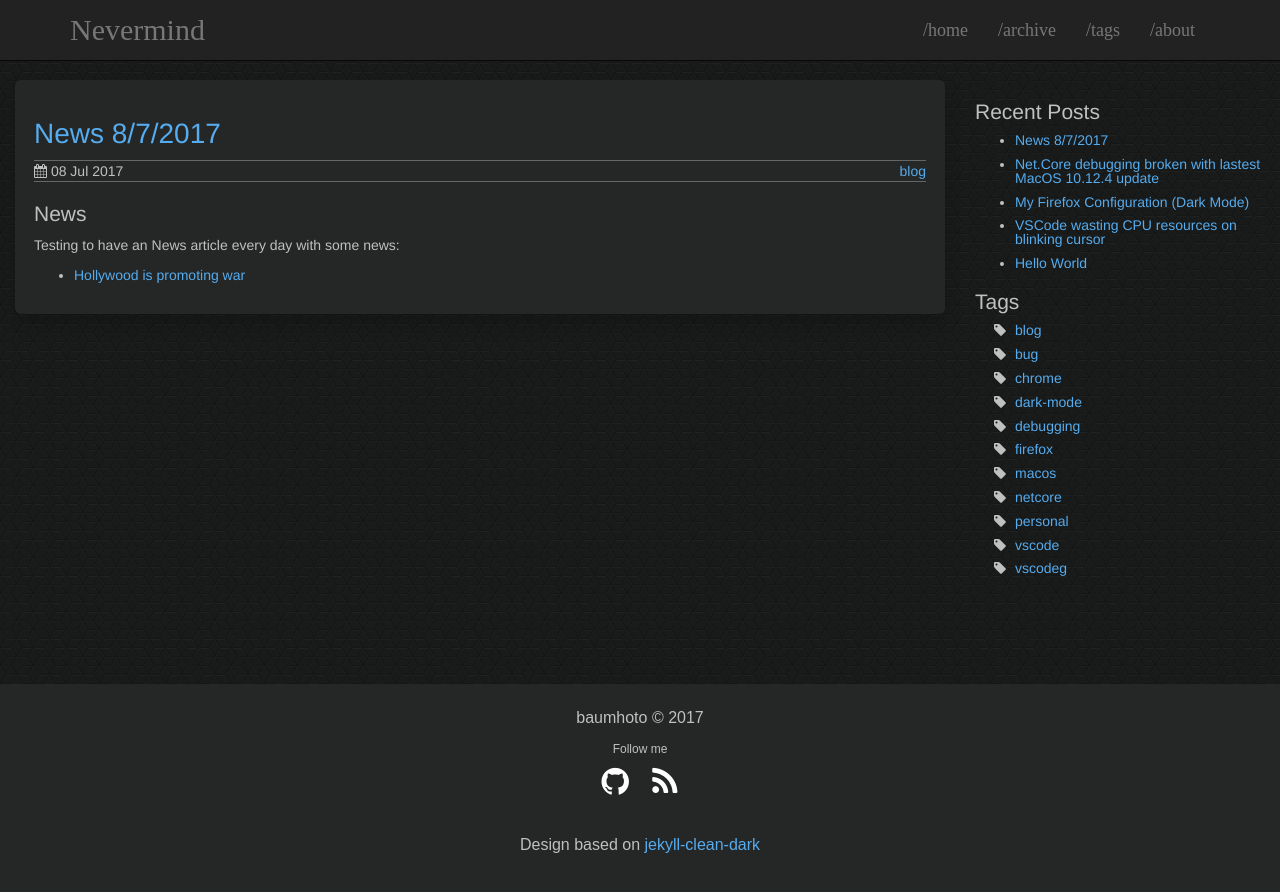
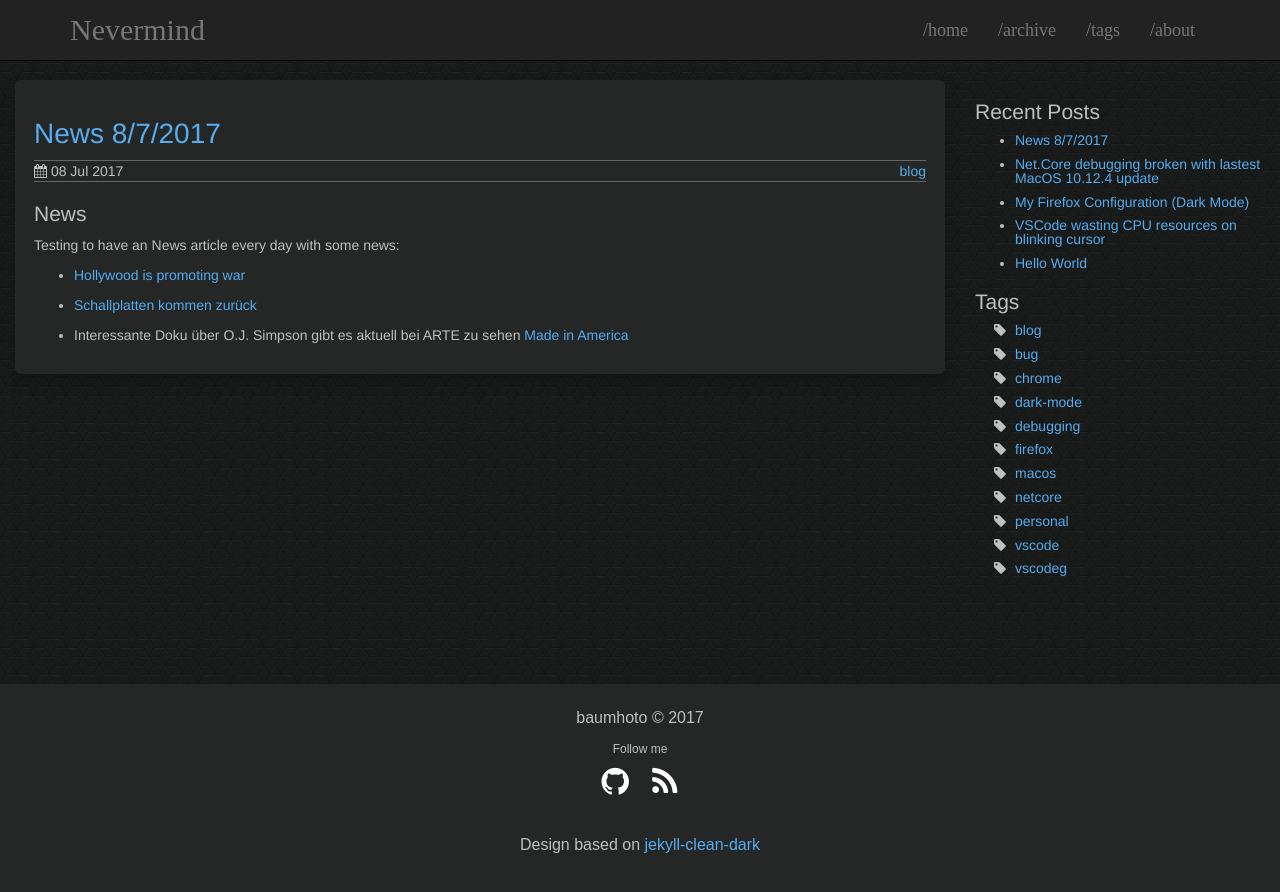
Before and after one commit to baumhoto/baumhoto.github.io, a Jekyll site: the page built from _posts/2017-07-08-ipad-edit-test.md, in a window 1280 px wide. Shown: the top 892 px of the page. Built offline with Jekyll 4.4.1, drawn with Linux system fonts in a browser that asks for light colours.

Commit message:
added new news entries

```diff
--- a/_posts/2017-07-08-ipad-edit-test.md
+++ b/_posts/2017-07-08-ipad-edit-test.md
@@ -14,3 +14,8 @@ comments: false
 Testing to have an News article every day with some news:
 
 * [Hollywood is promoting war](https://medium.com/insurge-intelligence/exclusive-documents-expose-direct-us-military-intelligence-influence-on-1-800-movies-and-tv-shows-36433107c307)
+
+* [Schallplatten kommen zurück](http://www.heise.de/newsticker/meldung/Sony-will-wieder-Schallplatten-pressen-3767517.html)
+
+* Interessante Doku über O.J. Simpson gibt es aktuell bei ARTE zu sehen [Made in America](
+http://www.arte.tv/de/videos/071429-001-A/o-j-simpson-made-in-america-1-5)
```
